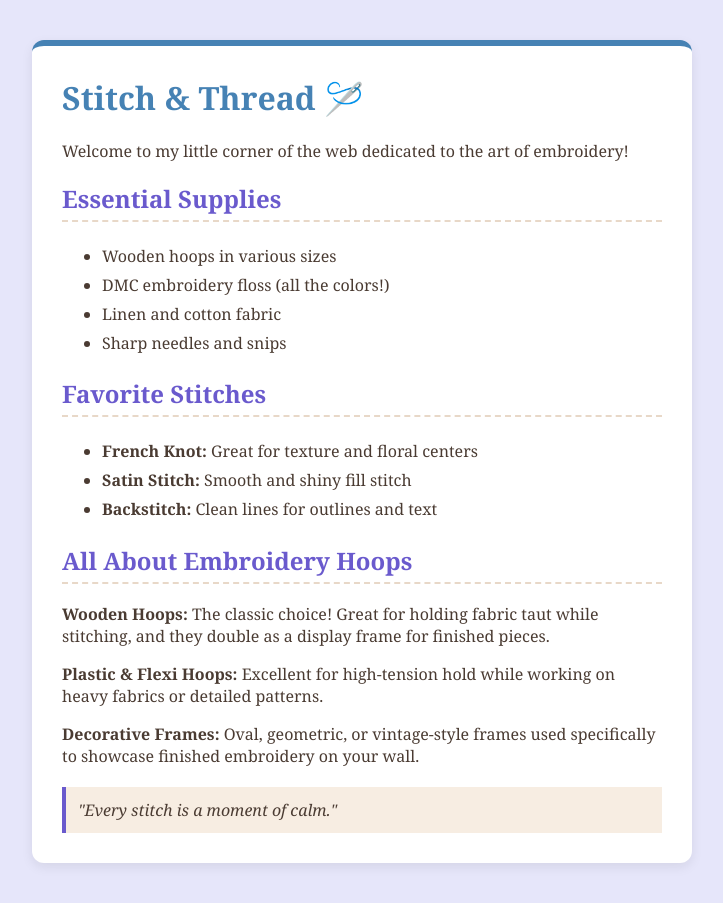
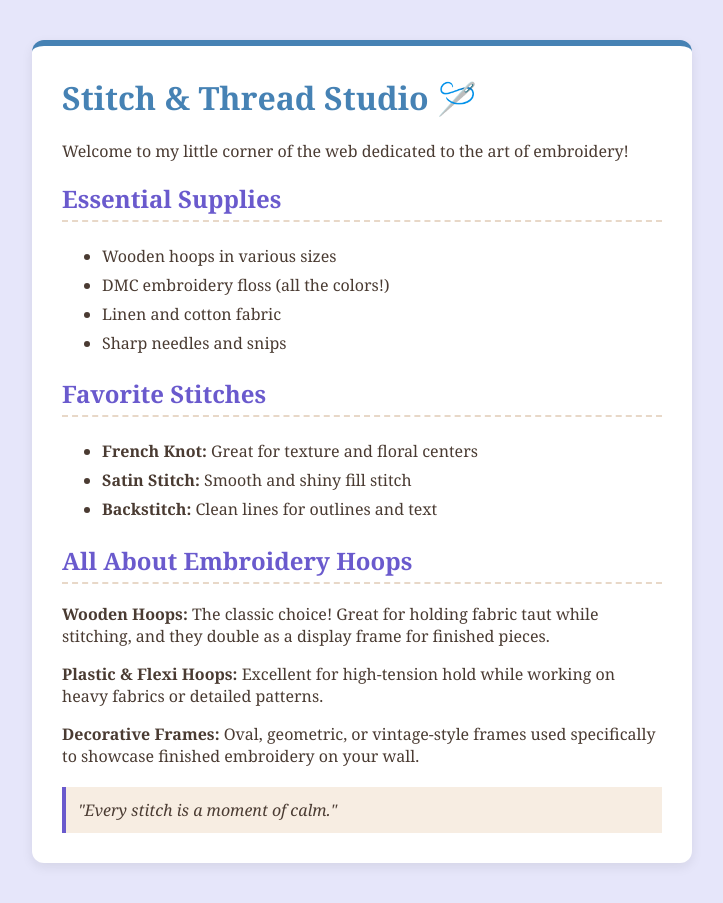
Before and after one commit to madozov/my-first-site, a plain HTML site: page index2.html in a window 1280 px wide. Shown: the whole page, without its empty margins (278-1001 px from the left). Drawn offline with Linux system fonts and the light colour scheme.

Commit message:
Update main heading

```diff
--- a/index2.html
+++ b/index2.html
@@ -54,7 +54,7 @@
 
     <!-- CONTENT: This section holds the text and structure shown on the page -->
     <div class="card">
-        <h1>Stitch & Thread 🪡</h1>
+        <h1>Stitch & Thread Studio 🪡</h1>
         <p>Welcome to my little corner of the web dedicated to the art of embroidery!</p>
 
         <h2>Essential Supplies</h2>
```
